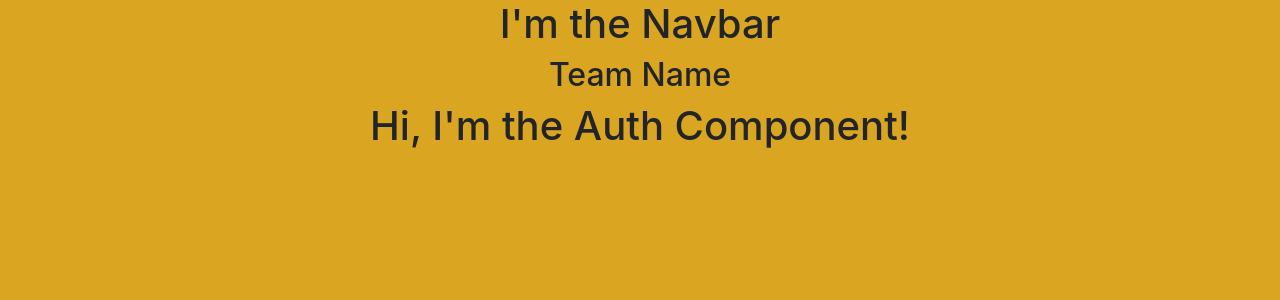
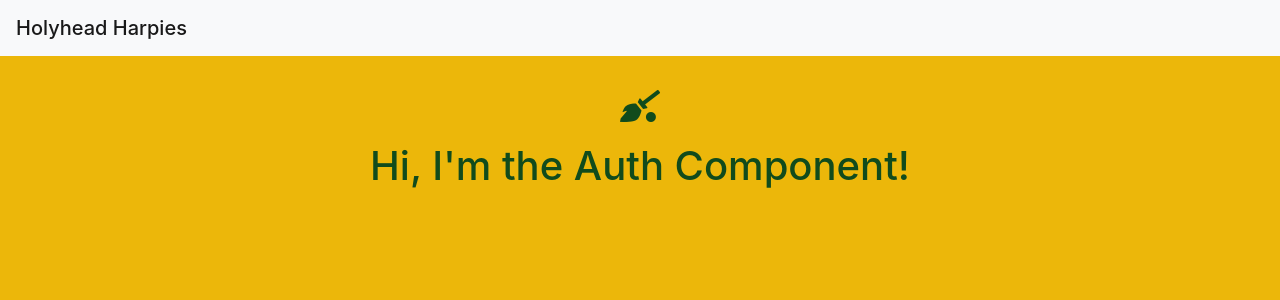
Before and after one commit to wickedanna/sports-roster, a React (Create React App) app: page / in a window 1280 px wide. Shown: the top 300 px of the page. Built offline with nearby package versions, Linux system fonts and the light colour scheme.

Commit message:
added some styling and updated team name

```diff
--- a/src/App/App.js
+++ b/src/App/App.js
@@ -27,7 +27,7 @@
     return (
       <div className="App">
         <MyNavbar />
-      <h2>Team Name</h2>
+      <h2><i class="fas fa-quidditch"></i></h2>
       {loadComponent()}
     </div>
     );
--- a/src/App/App.scss
+++ b/src/App/App.scss
@@ -1,38 +1,7 @@
 .App {
-  text-align: center;
-}
-
-.App-logo {
-  height: 40vmin;
-  pointer-events: none;
-}
-
-@media (prefers-reduced-motion: no-preference) {
-  .App-logo {
-    animation: App-logo-spin infinite 20s linear;
+  display: block;
+  h2 {
+    margin-top: 1em;
+    text-align: center;
   }
 }
-
-.App-header {
-  background-color: #282c34;
-  min-height: 100vh;
-  display: flex;
-  flex-direction: column;
-  align-items: center;
-  justify-content: center;
-  font-size: calc(10px + 2vmin);
-  color: white;
-}
-
-.App-link {
-  color: #61dafb;
-}
-
-@keyframes App-logo-spin {
-  from {
-    transform: rotate(0deg);
-  }
-  to {
-    transform: rotate(360deg);
-  }
-}
--- a/src/components/Auth/Auth.scss
+++ b/src/components/Auth/Auth.scss
@@ -1,3 +1,5 @@
 .Auth {
   display: block;
+  margin-top: 1em;
+  text-align: center;
 }
--- a/src/components/MyNavbar/MyNabar.js
+++ b/src/components/MyNavbar/MyNabar.js
@@ -6,7 +6,9 @@
   render() {
     return (
       <div className="MyNavbar">
-        <h1>I'm the Navbar</h1>
+        <nav class="navbar navbar-light bg-light">
+           <span class="navbar-brand mb-0 h1">Holyhead Harpies</span>
+        </nav>
       </div>
     );
   }
--- a/src/styles/_variables.scss
+++ b/src/styles/_variables.scss
@@ -1 +1,2 @@
-$favColor: goldenrod;
+$mainYellow: #ECB70A;
+$mainGreen: #114B1C;
--- a/src/styles/index.scss
+++ b/src/styles/index.scss
@@ -1,6 +1,8 @@
 @import '~bootstrap/dist/css/bootstrap.min.css';
+@import '~@fortawesome/fontawesome-free/css/all.min.css';
 @import 'variables';
 
 body {
-  background-color: $favColor;
+  background-color: $mainYellow;
+  color: $mainGreen;
 }
```
